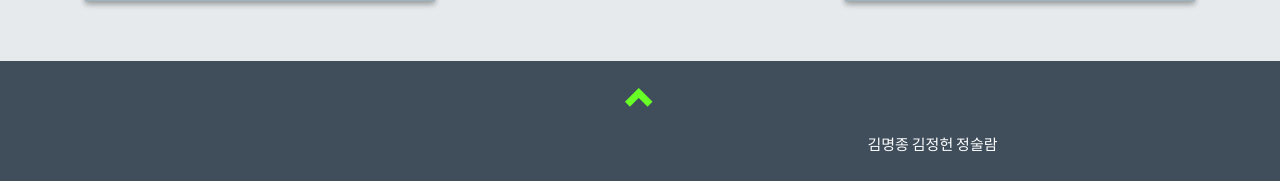
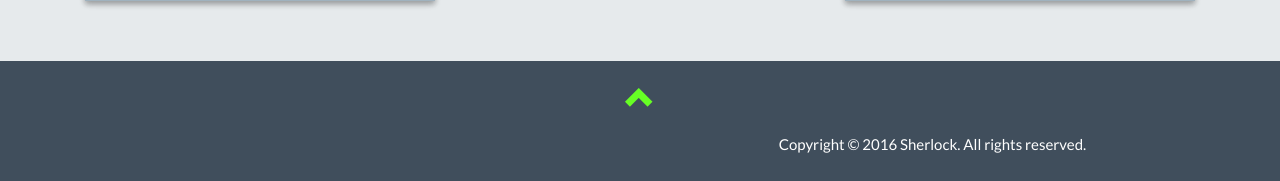
Before and after one commit to mjkim610/sherlock, a PHP site: page / in a window 1280 px wide. Shown: the part 2074-2255 px from the top of the page. Run offline with PHP 8.4, Linux system fonts and the light colour scheme.

Commit message:
add dbconn and footer to game.php

```diff
--- a/lib/footer.php
+++ b/lib/footer.php
@@ -8,9 +8,7 @@
                 </div>
                 <div class="col-sm-6"></div>
                 <div class="col-sm-6">
-                    김명종
-                    김정헌
-                    정술람
+                    Copyright © 2016 Sherlock. All rights reserved.
                 </div>
             </div>
         </div>
```
Also changed, not shown: game.php (+12 -5 lines), index.php (+0 -50 lines).
